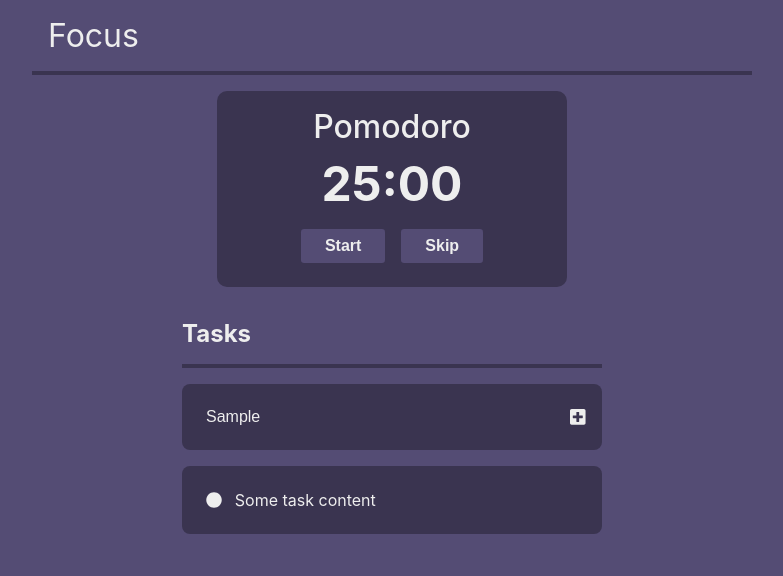
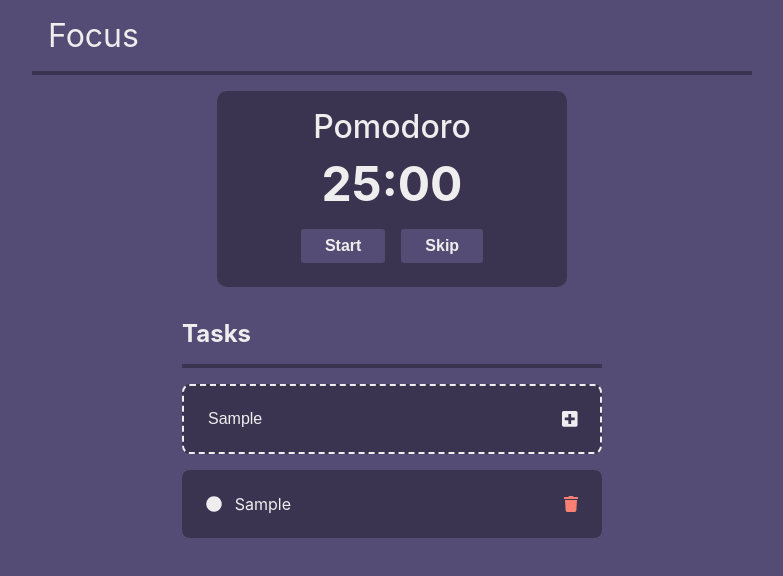
Before and after one commit to RioBits/focus-app, a React (Create React App) app: page / in a window 1280 px wide. Both pictures are taken after typing "Sample" into the empty fields and a click on the button 826 px from the left and 417 px from the top of the page. Shown: the top 576 px of the page, without its empty margins (248-1031 px from the left). Built offline with nearby package versions, Linux system fonts and the light colour scheme.

Commit message:
Add tasks functionality

```diff
--- a/src/App.jsx
+++ b/src/App.jsx
@@ -2,6 +2,7 @@
 import Header from './components/Header'
 import Timer from './components/Timer'
 import Tasks from './components/Tasks'
+import { TasksProvider } from './tasksContext'
 
 function App() {
   return (
@@ -9,7 +10,9 @@
       <Header />
       <main className={styles.container}>
         <Timer />
-        <Tasks />
+        <TasksProvider>
+          <Tasks />
+        </TasksProvider>
       </main>
     </div>
   )
--- a/src/components/Tasks/AddTask/AddTask.module.css
+++ b/src/components/Tasks/AddTask/AddTask.module.css
@@ -2,12 +2,16 @@
   display: block;
   width: 100%;
   border-radius: 0.5rem;
-  border: none;
+  border: 2px dashed #eeeeee;
   background-color: #3a3450;
   padding: 1.5rem;
   font-size: 1rem;
   color: #eeeeee;
   padding-right: 3.5rem;
+}
+
+.addtask:focus {
+  outline: none;
 }
 
 .container {
@@ -22,5 +26,5 @@
   background-color: transparent;
   border: none;
   color: #eeeeee;
-  padding: 1rem;
+  padding: 1.5rem;
 }
--- a/src/components/Tasks/AddTask/index.jsx
+++ b/src/components/Tasks/AddTask/index.jsx
@@ -1,10 +1,12 @@
 import styles from './AddTask.module.css'
-import { useState } from 'react'
+import { useState, useContext } from 'react'
+import { tasksContext } from '../../../tasksContext'
 import { FontAwesomeIcon } from '@fortawesome/react-fontawesome'
 import { faPlusSquare } from '@fortawesome/free-solid-svg-icons'
 
 const AddTask = () => {
   const [content, setContent] = useState('')
+  const { setTasks } = useContext(tasksContext)
 
   const handleSubmit = (e) => {
     e.preventDefault()
@@ -15,11 +17,10 @@
       return alert('Please enter some text!')
     }
 
-    const tasks = JSON.parse(window.localStorage.getItem('tasks')) || []
-
-    tasks.push({ content: newTask, checked: false })
-
-    window.localStorage.setItem('tasks', JSON.stringify(tasks))
+    setTasks((prev) => [
+      ...prev,
+      { content: newTask, checked: false, id: Date.now() },
+    ])
   }
 
   return (
--- a/src/components/Tasks/Task/Task.module.css
+++ b/src/components/Tasks/Task/Task.module.css
@@ -3,10 +3,14 @@
   background-color: #3a3450;
   padding: 1.5rem;
   margin-top: 1rem;
+  display: flex;
+  justify-content: space-between;
+  align-items: center;
 }
 
 .task {
   cursor: pointer;
+  width: 100%;
 }
 
 .content {
@@ -17,3 +21,8 @@
   color: #aaaaaa;
   text-decoration: line-through;
 }
+
+.trashicon {
+  color: salmon;
+  cursor: pointer;
+}
--- a/src/components/Tasks/Task/index.jsx
+++ b/src/components/Tasks/Task/index.jsx
@@ -1,25 +1,55 @@
 import styles from './Task.module.css'
-import { useState } from 'react'
+import { useContext, useState, useEffect } from 'react'
+import { tasksContext } from '../../../tasksContext'
 import { FontAwesomeIcon } from '@fortawesome/react-fontawesome'
-import { faCircle, faCheckCircle } from '@fortawesome/free-solid-svg-icons'
+import {
+  faCircle,
+  faCheckCircle,
+  faTrash,
+} from '@fortawesome/free-solid-svg-icons'
 
-const Task = () => {
-  const [checked, setChecked] = useState(false)
+const Task = ({ content, checked, id }) => {
+  const [check, setCheck] = useState(checked)
+  const { setTasks } = useContext(tasksContext)
+
+  useEffect(() => {
+    // change the check in the task from the tasks
+    setTasks((oldTasks) =>
+      oldTasks.map((task) => {
+        if (task.id === id) {
+          return { ...task, checked: check }
+        }
+
+        return task
+      })
+    )
+  }, [setTasks, check, id])
+
+  const handleRemove = () => {
+    setTasks((prev) => prev.filter((task) => task.id !== id))
+  }
+
+  const handleCheck = () => {
+    setCheck((prev) => !prev)
+  }
 
   return (
     <div className={styles.container}>
-      <p className={styles.task} onClick={() => setChecked((prev) => !prev)}>
-        {checked ? (
+      <p className={styles.task} onClick={handleCheck}>
+        {check ? (
           <FontAwesomeIcon icon={faCheckCircle} size='1x' />
         ) : (
           <FontAwesomeIcon icon={faCircle} size='1x' />
         )}
         <span
-          className={`${styles.content} ${checked ? styles.checkedtext : ''}`}
+          className={`${styles.content} ${check ? styles.checkedtext : ''}`}
         >
-          Some task content
+          {content}
         </span>
       </p>
+      <div className={styles.trashicon} onClick={handleRemove}>
+        <FontAwesomeIcon icon={faTrash} size='1x' />
+      </div>
     </div>
   )
 }
--- a/src/components/Tasks/index.jsx
+++ b/src/components/Tasks/index.jsx
@@ -1,14 +1,25 @@
 import styles from './Tasks.module.css'
+import { useContext } from 'react'
+import { tasksContext } from '../../tasksContext'
 import AddTask from './AddTask'
 import Task from './Task'
 
 const Tasks = () => {
+  const { tasks } = useContext(tasksContext)
+
   return (
     <div className={styles.container}>
       <h2 className={styles.title}>Tasks</h2>
       <div className={styles.tasks}>
         <AddTask />
-        <Task />
+        {tasks.map((task) => (
+          <Task
+            key={task.id}
+            content={task.content}
+            checked={task.checked}
+            id={task.id}
+          />
+        ))}
       </div>
     </div>
   )
--- /dev/null
+++ b/src/tasksContext.jsx
@@ -0,0 +1,23 @@
+import { useState, useEffect, createContext } from 'react'
+
+export const tasksContext = createContext(null)
+
+export const TasksProvider = ({ children }) => {
+  const [tasks, setTasks] = useState([])
+
+  useEffect(() => {
+    const currentTasks = JSON.parse(localStorage.getItem('tasks')) || []
+    setTasks(currentTasks)
+  }, [])
+
+  useEffect(() => {
+    const newTasks = JSON.stringify(tasks)
+    localStorage.setItem('tasks', newTasks)
+  }, [tasks])
+
+  return (
+    <tasksContext.Provider value={{ tasks, setTasks }}>
+      {children}
+    </tasksContext.Provider>
+  )
+}
```
